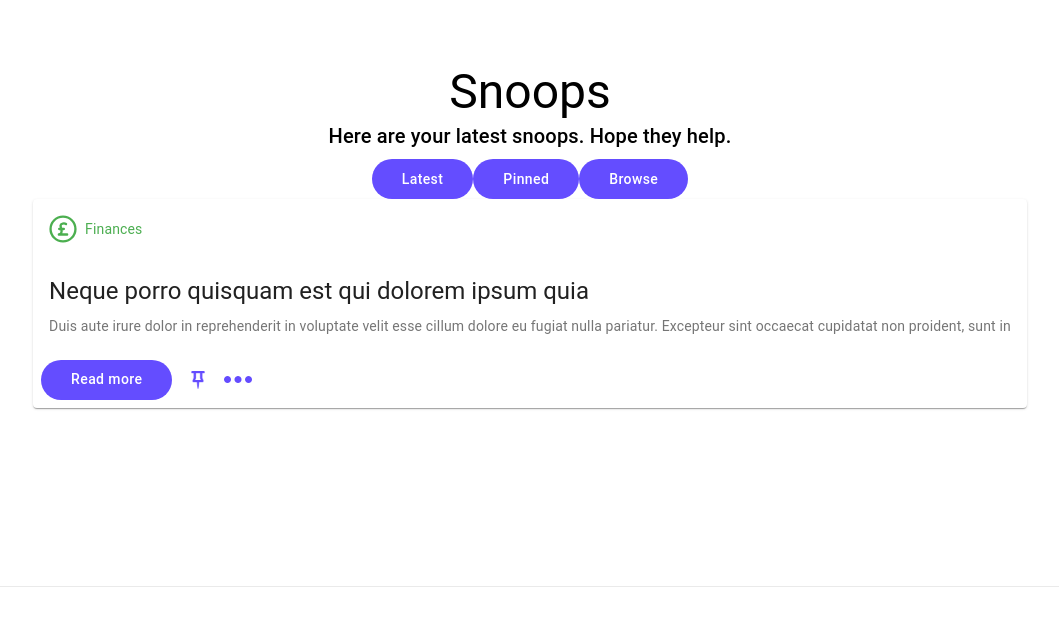
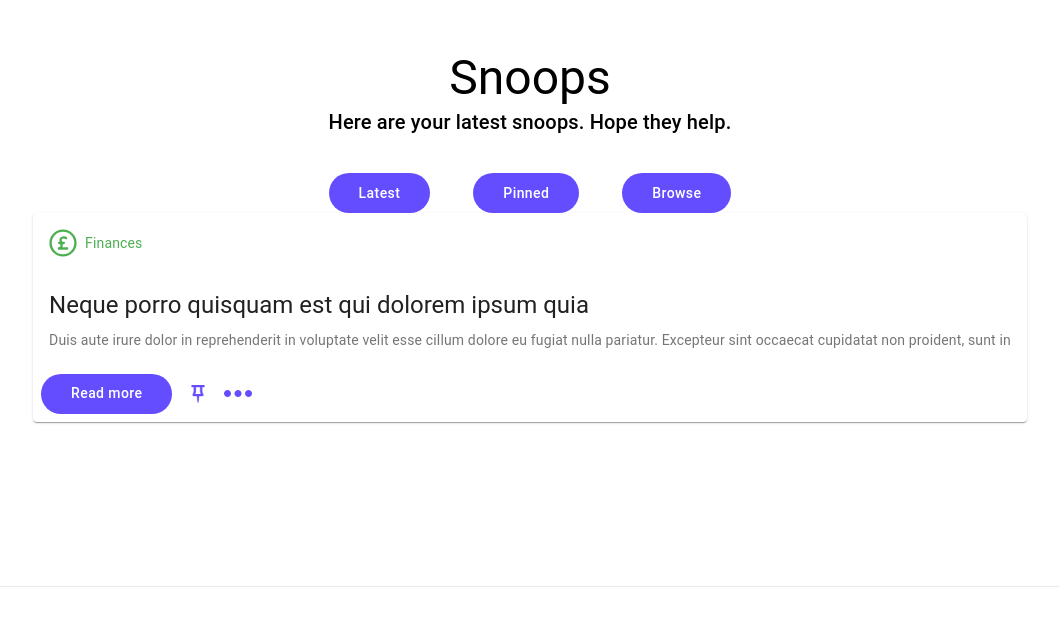
Before and after one commit to Tom0901/UITest, a Next.js app: page / in a window 1280 px wide. Shown: the part 114-740 px from the top of the page, without its empty margins (110-1169 px from the left). Built offline with nearby package versions, Linux system fonts and the light colour scheme.

Commit message:
fix: syntax on className in NavBar

```diff
--- a/components/NavBar.js
+++ b/components/NavBar.js
@@ -35,7 +35,7 @@ export default function NavBar() {
       >
         Here are your latest snoops. Hope they help.
       </Typography>
-      <div className="classes.btnWrap">
+      <div className={classes.btnWrap}>
         <CustomButton title="Latest" />
         <CustomButton title="Pinned" />
         <CustomButton title="Browse" />
--- a/styles/globals.css
+++ b/styles/globals.css
@@ -2,8 +2,31 @@ html,
 body {
   padding: 0;
   margin: 0;
-  font-family: -apple-system, BlinkMacSystemFont, Segoe UI, Roboto, Oxygen,
-    Ubuntu, Cantarell, Fira Sans, Droid Sans, Helvetica Neue, sans-serif;
+  color: "#231a4f";
+}
+
+@font-face {
+  font-family: "LabGrotesqueO-Black";
+  src: url("https://d1tgie0box83ar.cloudfront.net/assets/LabGrotesqueO-Black.woff")
+    format("woff");
+}
+
+@font-face {
+  font-family: "LabGrotesqueO-Bold";
+  src: url("https://d1tgie0box83ar.cloudfront.net/assets/LabGrotesqueO-Bold.woff")
+    format("woff");
+}
+
+@font-face {
+  font-family: "LabGrotesqueO-Medium";
+  src: url("https://d1tgie0box83ar.cloudfront.net/assets/LabGrotesqueO-Medium.woff")
+    format("woff");
+}
+
+@font-face {
+  font-family: "LabGrotesqueO-Regular";
+  src: url("https://d1tgie0box83ar.cloudfront.net/assets/LabGrotesqueO-Regular.woff")
+    format("woff");
 }
 
 a {
```
